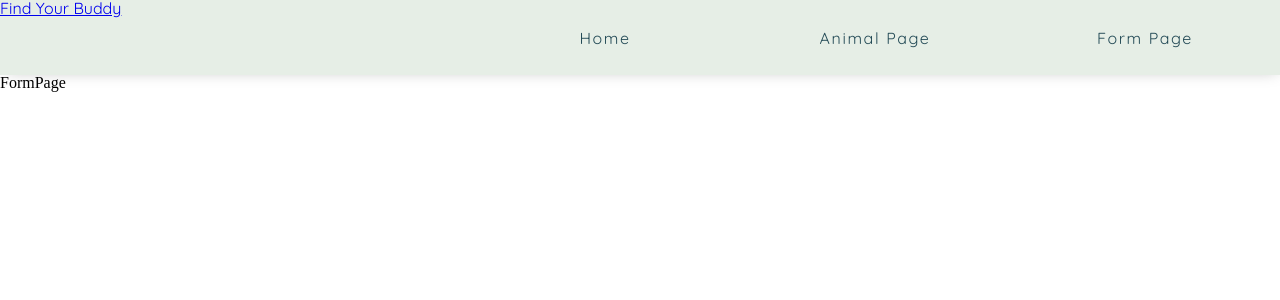
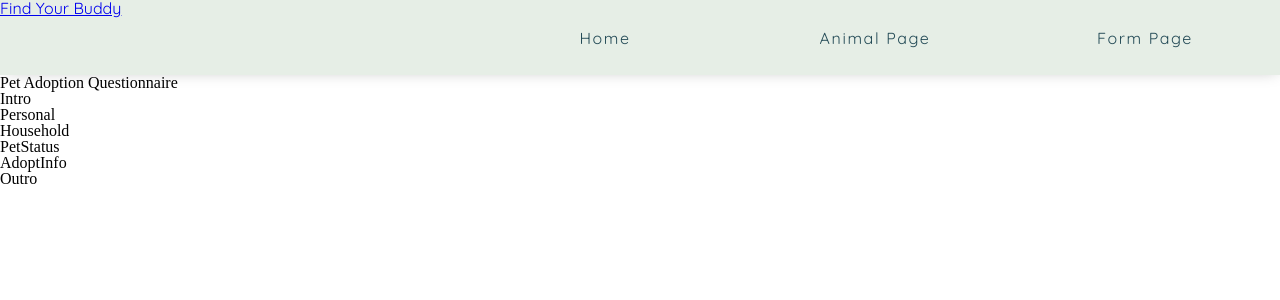
Before and after one commit to mateo-navarrete/find-your-buddy, a React (Create React App) app: page /form in a window 1280 px wide. Shown: the top 300 px of the page. Built offline with nearby package versions, Linux system fonts and the light colour scheme.

Commit message:
added Form folder components

```diff
--- /dev/null
+++ b/src/js/components/Form/AdoptInfo.js
@@ -0,0 +1,9 @@
+import React from "react";
+
+export const AdoptInfo = props => {
+  return (
+    <>
+      <div>AdoptInfo</div>
+    </>
+  );
+};
--- /dev/null
+++ b/src/js/components/Form/FormPage.js
@@ -0,0 +1,16 @@
+import React from "react";
+import { AdoptInfo, Household, Intro, Outro, Personal, PetStatus } from ".";
+
+export const FormPage = props => {
+  return (
+    <>
+      <div>Pet Adoption Questionnaire</div>
+      <Intro />
+      <Personal />
+      <Household />
+      <PetStatus />
+      <AdoptInfo />
+      <Outro />
+    </>
+  );
+};
--- /dev/null
+++ b/src/js/components/Form/Household.js
@@ -0,0 +1,9 @@
+import React from "react";
+
+export const Household = props => {
+  return (
+    <>
+      <div>Household</div>
+    </>
+  );
+};
--- /dev/null
+++ b/src/js/components/Form/Intro.js
@@ -0,0 +1,9 @@
+import React from "react";
+
+export const Intro = props => {
+  return (
+    <>
+      <div>Intro</div>
+    </>
+  );
+};
--- /dev/null
+++ b/src/js/components/Form/Outro.js
@@ -0,0 +1,9 @@
+import React from "react";
+
+export const Outro = props => {
+  return (
+    <>
+      <div>Outro</div>
+    </>
+  );
+};
--- a/src/js/components/FormPage.js
+++ b/src/js/components/Form/Personal.js
@@ -1,9 +1,9 @@
 import React from "react";
 
-export const FormPage = props => {
+export const Personal = props => {
   return (
     <>
-      <div>FormPage</div>
+      <div>Personal</div>
     </>
   );
 };
--- /dev/null
+++ b/src/js/components/Form/PetStatus.js
@@ -0,0 +1,9 @@
+import React from "react";
+
+export const PetStatus = props => {
+  return (
+    <>
+      <div>PetStatus</div>
+    </>
+  );
+};
--- /dev/null
+++ b/src/js/components/Form/index.js
@@ -0,0 +1,9 @@
+import { AdoptInfo } from './AdoptInfo';
+import { Household } from './Household';
+import { Intro } from './Intro';
+import { Outro } from './Outro';
+import { Personal } from './Personal';
+import { PetStatus } from './PetStatus';
+import { FormPage } from './FormPage';
+
+export { AdoptInfo, Household, Intro, Outro, Personal, PetStatus, FormPage };
--- a/src/js/components/index.js
+++ b/src/js/components/index.js
@@ -1,5 +1,5 @@
 import { AllAnimalsPage } from './Petpages/AllAnimalsPage';
-import { FormPage } from './FormPage';
+import { FormPage } from './Form';
 import { HomePage } from './HomePage';
 import { NavBar } from './NavBar';
 import { SwitchRouter } from './SwitchRouter';
```
